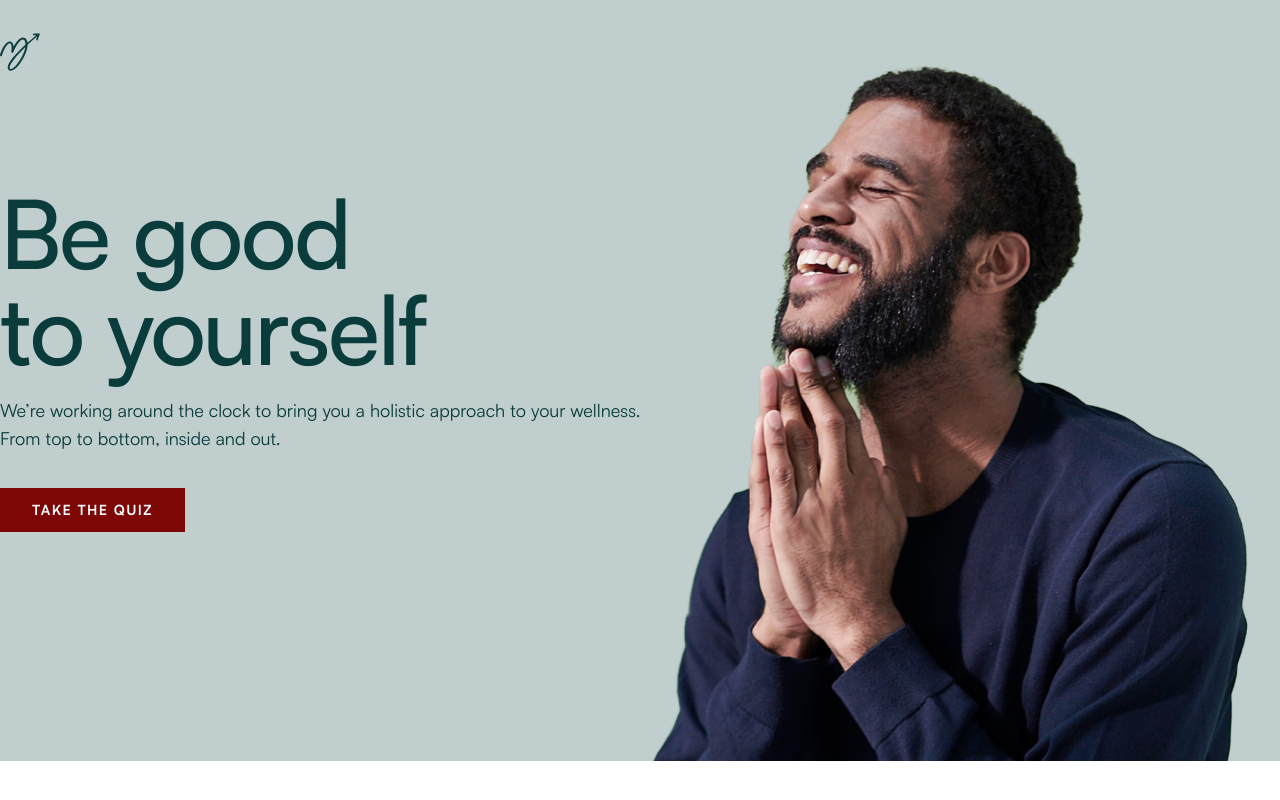
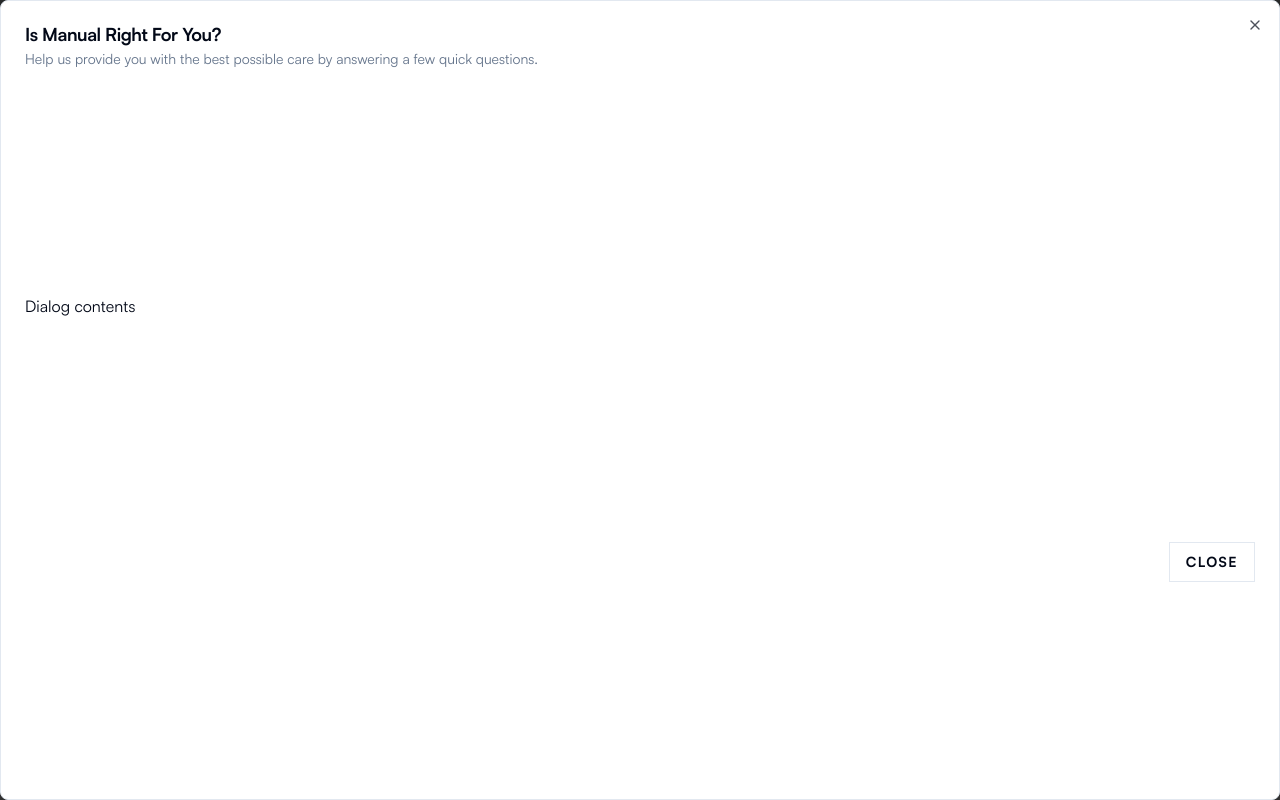
Before and after one commit to aaronmcadam/manual-quiz-lp, a Next.js app: page / in a window 1280 px wide. Both pictures are taken after a click on the button "TAKE THE QUIZ". Shown: the top 800 px of the page. Built offline with nearby package versions, Linux system fonts and the light colour scheme.

Commit message:
wip: quiz dialog

```diff
--- a/package.json
+++ b/package.json
@@ -16,6 +16,7 @@
     "e2e:ui": "playwright test --ui"
   },
   "dependencies": {
+    "@radix-ui/react-dialog": "^1.1.1",
     "@radix-ui/react-slot": "^1.1.0",
     "class-variance-authority": "^0.7.0",
     "clsx": "^2.1.1",
--- a/src/app/page.tsx
+++ b/src/app/page.tsx
@@ -4,6 +4,16 @@
 import { ManualLogo } from "@/components/ui/logos/manual-logo";
 import { TwitterLogo } from "@/components/ui/logos/twitter-logo";
 import Image from "next/image";
+
+import {
+  Dialog,
+  DialogContent,
+  DialogDescription,
+  DialogFooter,
+  DialogHeader,
+  DialogTitle,
+  DialogTrigger,
+} from "@/components/ui/dialog";
 
 export default function Home() {
   return (
@@ -24,9 +34,7 @@
               We’re working around the clock to bring you a holistic approach to
               your wellness. From top to bottom, inside and out.
             </p>
-            <Button size="lg" className="mt-9">
-              Take the quiz
-            </Button>
+            <QuizButton />
           </div>
         </div>
         <Image
@@ -224,3 +232,28 @@
     </footer>
   );
 }
+
+function QuizButton() {
+  return (
+    <Dialog>
+      <DialogTrigger asChild>
+        <Button size="lg" className="mt-9">
+          Take the quiz
+        </Button>
+      </DialogTrigger>
+      <DialogContent className="max-w-full h-full">
+        <DialogHeader>
+          <DialogTitle>Is Manual Right For You?</DialogTitle>
+          <DialogDescription>
+            Help us provide you with the best possible care by answering a few
+            quick questions.
+          </DialogDescription>
+        </DialogHeader>
+        <div className="py-4">Dialog contents</div>
+        <DialogFooter>
+          <Button variant="outline">Close</Button>
+        </DialogFooter>
+      </DialogContent>
+    </Dialog>
+  );
+}
--- /dev/null
+++ b/src/components/ui/dialog.tsx
@@ -0,0 +1,122 @@
+"use client"
+
+import * as React from "react"
+import * as DialogPrimitive from "@radix-ui/react-dialog"
+import { X } from "lucide-react"
+
+import { cn } from "@/lib/utils"
+
+const Dialog = DialogPrimitive.Root
+
+const DialogTrigger = DialogPrimitive.Trigger
+
+const DialogPortal = DialogPrimitive.Portal
+
+const DialogClose = DialogPrimitive.Close
+
+const DialogOverlay = React.forwardRef<
+  React.ElementRef<typeof DialogPrimitive.Overlay>,
+  React.ComponentPropsWithoutRef<typeof DialogPrimitive.Overlay>
+>(({ className, ...props }, ref) => (
+  <DialogPrimitive.Overlay
+    ref={ref}
+    className={cn(
+      "fixed inset-0 z-50 bg-black/80  data-[state=open]:animate-in data-[state=closed]:animate-out data-[state=closed]:fade-out-0 data-[state=open]:fade-in-0",
+      className
+    )}
+    {...props}
+  />
+))
+DialogOverlay.displayName = DialogPrimitive.Overlay.displayName
+
+const DialogContent = React.forwardRef<
+  React.ElementRef<typeof DialogPrimitive.Content>,
+  React.ComponentPropsWithoutRef<typeof DialogPrimitive.Content>
+>(({ className, children, ...props }, ref) => (
+  <DialogPortal>
+    <DialogOverlay />
+    <DialogPrimitive.Content
+      ref={ref}
+      className={cn(
+        "fixed left-[50%] top-[50%] z-50 grid w-full max-w-lg translate-x-[-50%] translate-y-[-50%] gap-4 border bg-background p-6 shadow-lg duration-200 data-[state=open]:animate-in data-[state=closed]:animate-out data-[state=closed]:fade-out-0 data-[state=open]:fade-in-0 data-[state=closed]:zoom-out-95 data-[state=open]:zoom-in-95 data-[state=closed]:slide-out-to-left-1/2 data-[state=closed]:slide-out-to-top-[48%] data-[state=open]:slide-in-from-left-1/2 data-[state=open]:slide-in-from-top-[48%] sm:rounded-lg",
+        className
+      )}
+      {...props}
+    >
+      {children}
+      <DialogPrimitive.Close className="absolute right-4 top-4 rounded-sm opacity-70 ring-offset-background transition-opacity hover:opacity-100 focus:outline-none focus:ring-2 focus:ring-ring focus:ring-offset-2 disabled:pointer-events-none data-[state=open]:bg-accent data-[state=open]:text-muted-foreground">
+        <X className="h-4 w-4" />
+        <span className="sr-only">Close</span>
+      </DialogPrimitive.Close>
+    </DialogPrimitive.Content>
+  </DialogPortal>
+))
+DialogContent.displayName = DialogPrimitive.Content.displayName
+
+const DialogHeader = ({
+  className,
+  ...props
+}: React.HTMLAttributes<HTMLDivElement>) => (
+  <div
+    className={cn(
+      "flex flex-col space-y-1.5 text-center sm:text-left",
+      className
+    )}
+    {...props}
+  />
+)
+DialogHeader.displayName = "DialogHeader"
+
+const DialogFooter = ({
+  className,
+  ...props
+}: React.HTMLAttributes<HTMLDivElement>) => (
+  <div
+    className={cn(
+      "flex flex-col-reverse sm:flex-row sm:justify-end sm:space-x-2",
+      className
+    )}
+    {...props}
+  />
+)
+DialogFooter.displayName = "DialogFooter"
+
+const DialogTitle = React.forwardRef<
+  React.ElementRef<typeof DialogPrimitive.Title>,
+  React.ComponentPropsWithoutRef<typeof DialogPrimitive.Title>
+>(({ className, ...props }, ref) => (
+  <DialogPrimitive.Title
+    ref={ref}
+    className={cn(
+      "text-lg font-semibold leading-none tracking-tight",
+      className
+    )}
+    {...props}
+  />
+))
+DialogTitle.displayName = DialogPrimitive.Title.displayName
+
+const DialogDescription = React.forwardRef<
+  React.ElementRef<typeof DialogPrimitive.Description>,
+  React.ComponentPropsWithoutRef<typeof DialogPrimitive.Description>
+>(({ className, ...props }, ref) => (
+  <DialogPrimitive.Description
+    ref={ref}
+    className={cn("text-sm text-muted-foreground", className)}
+    {...props}
+  />
+))
+DialogDescription.displayName = DialogPrimitive.Description.displayName
+
+export {
+  Dialog,
+  DialogPortal,
+  DialogOverlay,
+  DialogClose,
+  DialogTrigger,
+  DialogContent,
+  DialogHeader,
+  DialogFooter,
+  DialogTitle,
+  DialogDescription,
+}
```
Also changed, not shown: 2 other files (tests, documents, lock files or other folders).
